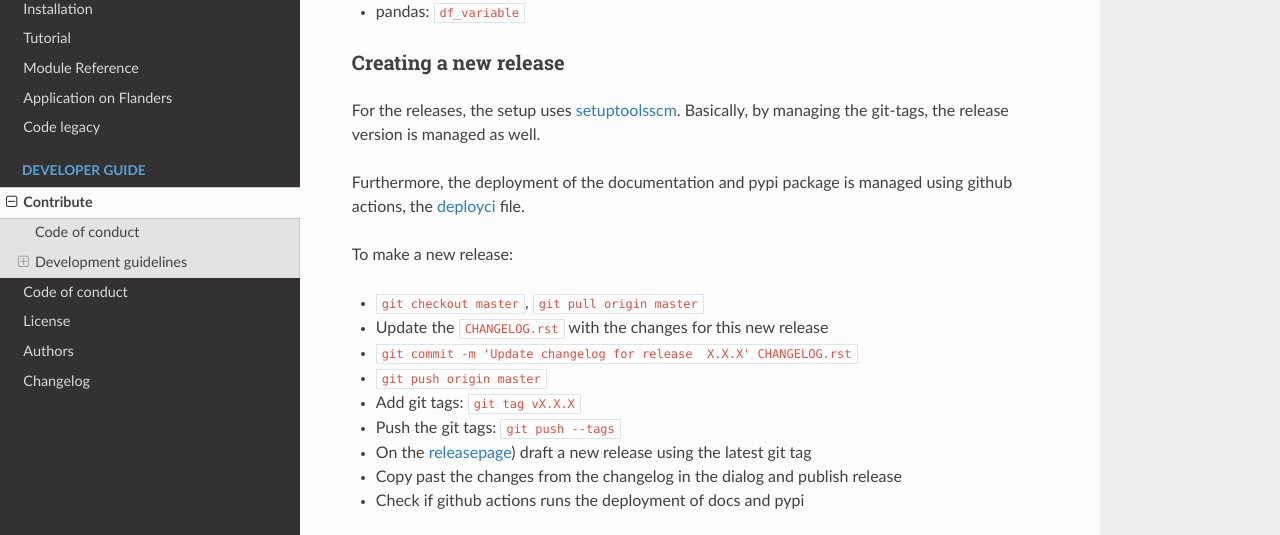
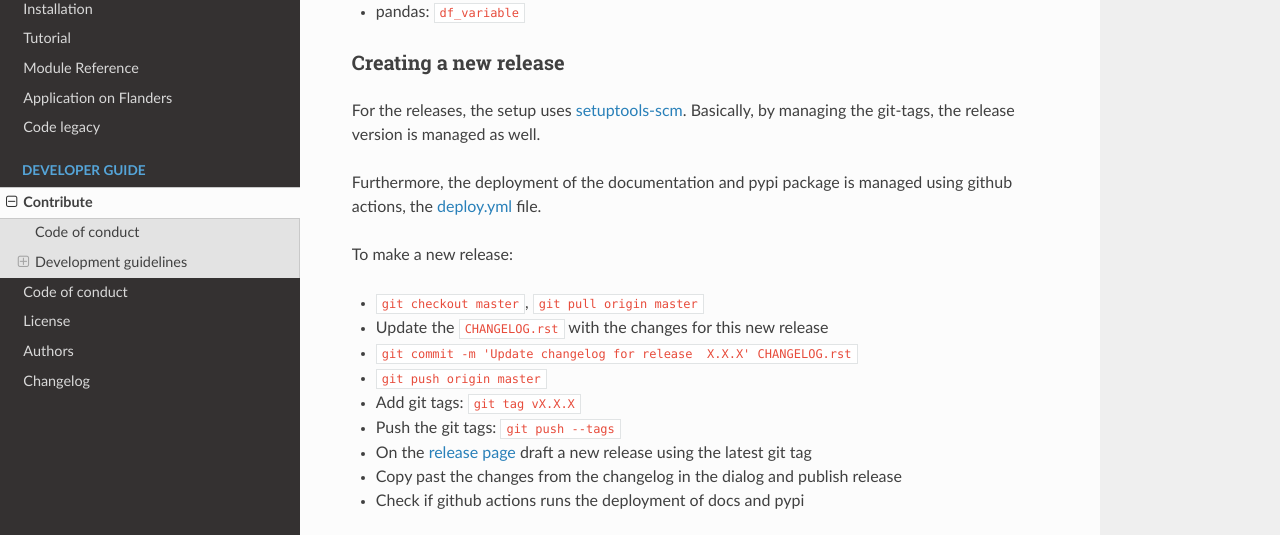
Before and after one commit to watem-sedem/rfactor, a Sphinx documentation site: the page built from docs/contributing.rst, in a window 1280 px wide and 900 px high, scrolled down 3354 px. Shown: the part 198-733 px from the top of the window. Built offline with Sphinx 7.4.7 and the Read the Docs theme 2.0.0, drawn with Linux system fonts in a browser that asks for light colours.

Commit message:
Improve link names
Former-commit-id: f3d95a5f1209126939c28cde160ceb3e34daac5f

```diff
--- a/docs/contributing.rst
+++ b/docs/contributing.rst
@@ -191,10 +191,10 @@ Variable names follow the `PEP8`_ guidelines, but provide additional context:
 Creating a new release
 ^^^^^^^^^^^^^^^^^^^^^^
 
-For the releases, the setup uses `setuptoolsscm`_.  Basically, by managing the git-tags, the release version is managed as well.
+For the releases, the setup uses `setuptools-scm <setuptoolsscm>`_.  Basically, by managing the git-tags, the release version is managed as well.
 
 Furthermore, the deployment of the documentation and pypi package is managed using github actions,
-the `deployci`_ file.
+the `deploy.yml <deployci>`_ file.
 
 To make a new release:
 
@@ -204,7 +204,7 @@ To make a new release:
 - ``git push origin master``
 - Add git tags: ``git tag vX.X.X``
 - Push the git tags: ``git push --tags``
-- On the `releasepage`_) draft a new release using the latest git tag
+- On the `release page <releasepage>`_ draft a new release using the latest git tag
 - Copy past the changes from the changelog in the dialog and publish release
 - Check if github actions runs the deployment of docs and pypi
 
```
